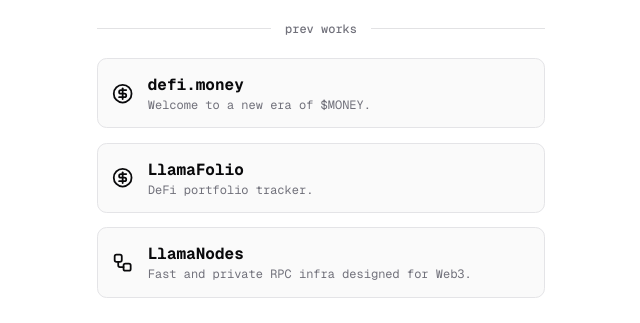
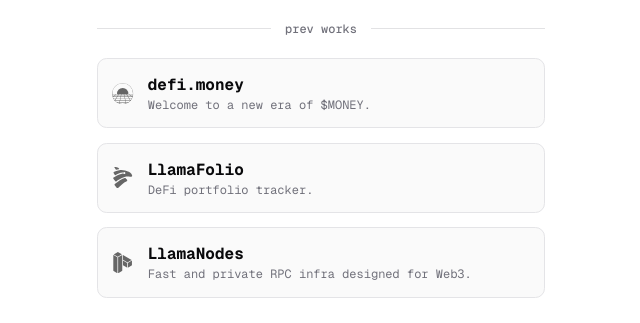
Before and after one commit to brenopolanski/brenopolanski.com, a Next.js app: page / in a window 1280 px wide. Shown: the part 823-1146 px from the top of the page, without its empty margins (319-959 px from the left). Built offline with nearby package versions, Linux system fonts and the light colour scheme; a web font is replaced by a local one.

Commit message:
refactor: update prev works section

```diff
--- a/src/app/page.tsx
+++ b/src/app/page.tsx
@@ -1,13 +1,11 @@
 'use client'
 
-import Link from 'next/link'
-
 import { Header } from '@/components/header/Header'
-import { CircleDollarSignIcon, WorkflowIcon } from '@/components/Icons'
 import { SectionDivider } from '@/components/SectionDivider'
 import { Links } from '@/components/sections/links/Links'
 import { Hero } from '@/components/sections/main/Hero'
 import { Newsletter } from '@/components/sections/main/Newsletter'
+import { PrevWorks } from '@/components/sections/prevWorks/PrevWorks'
 import { Projects } from '@/components/sections/projects/Projects'
 
 const Home = () => {
@@ -29,50 +27,8 @@ const Home = () => {
             <SectionDivider className="my-6" title="projects" />
             <Projects />
 
-            {/* Previous works section */}
             <SectionDivider className="my-6" title="prev&nbsp;works" />
-            <div className="space-y-4">
-              <Link
-                className="hover:bg-accent hover:text-accent-foreground dark:bg-input/30 dark:border-input dark:hover:bg-input/50 flex items-center rounded-lg border border bg-zinc-50 p-4 transition-colors"
-                href="https://github.com/defidotmoney"
-                rel="noopener noreferrer"
-                target="_blank"
-              >
-                <CircleDollarSignIcon className="mr-4 size-6 shrink-0" />
-                <div className="min-w-0 flex-grow">
-                  <p className="font-bold">defi.money</p>
-                  <p className="text-muted-foreground truncate text-xs">Welcome to a new era of $MONEY.</p>
-                </div>
-              </Link>
-
-              <Link
-                className="hover:bg-accent hover:text-accent-foreground dark:bg-input/30 dark:border-input dark:hover:bg-input/50 flex items-center rounded-lg border border bg-zinc-50 p-4 transition-colors"
-                href="https://github.com/llamafolio"
-                rel="noopener noreferrer"
-                target="_blank"
-              >
-                <CircleDollarSignIcon className="mr-4 size-6 shrink-0" />
-                <div className="min-w-0 flex-grow">
-                  <p className="font-bold">LlamaFolio</p>
-                  <p className="text-muted-foreground truncate text-xs">DeFi portfolio tracker.</p>
-                </div>
-              </Link>
-
-              <Link
-                className="hover:bg-accent hover:text-accent-foreground dark:bg-input/30 dark:border-input dark:hover:bg-input/50 flex items-center rounded-lg border border bg-zinc-50 p-4 transition-colors"
-                href="https://github.com/llamanodes"
-                rel="noopener noreferrer"
-                target="_blank"
-              >
-                <WorkflowIcon className="mr-4 size-6 shrink-0" />
-                <div className="min-w-0 flex-grow">
-                  <p className="font-bold">LlamaNodes</p>
-                  <p className="text-muted-foreground truncate text-xs">
-                    Fast and private RPC infra designed for Web3.
-                  </p>
-                </div>
-              </Link>
-            </div>
+            <PrevWorks />
           </div>
         </main>
       </div>
--- a/src/components/LinkCard.tsx
+++ b/src/components/LinkCard.tsx
@@ -8,17 +8,18 @@ interface ILinkCardProps extends React.ComponentProps<typeof Link> {
   icon?: React.ReactNode
   title: string
   description: string
+  isExternal?: boolean
 }
 
-export const LinkCard = ({ className, icon, title, description, ...props }: ILinkCardProps) => {
+export const LinkCard = ({ className, icon, title, description, isExternal = false, ...props }: ILinkCardProps) => {
   return (
     <Link
       className={cn(
         'hover:bg-accent hover:text-accent-foreground dark:bg-input/30 dark:border-input dark:hover:bg-input/50 flex items-center rounded-lg border bg-zinc-50 p-4 transition-colors',
         className,
       )}
-      rel="noopener noreferrer"
-      target="_blank"
+      rel={isExternal ? 'noopener noreferrer' : undefined}
+      target={isExternal ? '_blank' : undefined}
       {...props}
     >
       <If cond={Boolean(icon)}>{icon}</If>
--- a/src/components/sections/projects/Logos.tsx
+++ b/src/components/Logos.tsx
@@ -48,6 +48,26 @@ const BitcoinHojeLogo = (props: React.SVGProps<SVGSVGElement>) => {
   )
 }
 
+const DefiMoneyLogo = (props: React.SVGProps<SVGSVGElement>) => (
+  <svg fill="#666666" viewBox="0 0 32 32" xmlns="http://www.w3.org/2000/svg" {...props}>
+    <g clipPath="url(#a)">
+      <path
+        clipRule="evenodd"
+        d="M16 31.469c8.543 0 15.469-6.926 15.469-15.469S24.543.531 16 .531.531 7.457.531 16 7.457 31.469 16 31.469ZM16 32c8.837 0 16-7.163 16-16S24.837 0 16 0 0 7.163 0 16s7.163 16 16 16Z"
+        fillRule="evenodd"
+      />
+      <path d="M.297 16.771h31.41v.59H.296v-.59ZM.355 18.307h31.351v.59H.356v-.59ZM.652 20.314h30.701v.59H.653v-.59ZM1.418 22.791h29.166v.59H1.418v-.59ZM3.074 25.959h25.919v.59H3.074v-.59ZM5.965 28.959h20.074l-1.002.59H6.767l-.802-.59Z" />
+      <path d="m15.02 13.178-4.042 19.011-.577-.122 4.041-19.012.578.123ZM12.598 13.623 3.965 27.438l-.5-.313 8.632-13.815.5.313ZM6.254 17.305l-4.92 3.984-.372-.459 4.92-3.984.372.459ZM16.945 13.172l4.041 19.012.578-.123-4.041-19.012-.578.123ZM19.367 13.617 28 27.432l.5-.313-8.632-13.815-.5.313ZM25.71 17.299l4.921 3.984.372-.459-4.92-3.984-.372.459Z" />
+      <path d="M24.493 16.854H7.511a8.533 8.533 0 1 1 16.982 0Z" />
+    </g>
+    <defs>
+      <clipPath id="a">
+        <rect height="32" rx="16" width="32" />
+      </clipPath>
+    </defs>
+  </svg>
+)
+
 const DolarHojeLogo = (props: React.SVGProps<SVGSVGElement>) => {
   return (
     <svg
@@ -93,6 +113,25 @@ const DolarHojeLogo = (props: React.SVGProps<SVGSVGElement>) => {
     </svg>
   )
 }
+
+const LlamaFolioLogo = (props: React.SVGProps<SVGSVGElement>) => (
+  <svg fill="#666666" height="36" viewBox="0 0 32 36" width="32" xmlns="http://www.w3.org/2000/svg" {...props}>
+    <path d="M2.07983 0.991758L4.67233 4.58291C4.84429 4.82761 5.16835 4.91358 5.4395 4.78131C6.10086 4.45725 7.48309 3.90833 9.52005 3.67685C10.0227 3.61733 10.2542 3.02873 9.91687 2.65175C9.24229 1.8912 8.00556 0.872714 5.96859 0.389926C4.35488 -0.000272509 3.2372 -0.0333402 2.52294 0.0195681C2.04676 0.0526358 1.80206 0.608173 2.07983 0.991758Z" />
+    <path d="M31.9985 14.6553C32.0514 16.1764 30.6956 16.5733 28.8438 16.4079C28.824 16.4079 28.8042 16.4079 28.7909 16.4079C28.6785 16.3881 28.5727 16.3749 28.4536 16.3682C28.414 16.3682 28.3875 16.3682 28.3544 16.355C25.504 16.0309 22.27 16.0309 19.1947 16.8246C12.8193 18.4713 7.72022 22.3667 5.6105 24.1722C5.0219 24.6748 4.13568 24.5955 3.64628 23.9936L0.313061 19.8933C-0.196181 19.265 -0.0705242 18.3523 0.590829 17.8894C3.03122 16.1963 8.85113 12.4861 14.7835 11.2494C15.6036 11.0774 16.4765 10.9914 17.3958 10.9716C17.7662 11.7454 18.6326 12.1422 19.446 11.8843C20.3388 11.5933 20.8216 10.6211 20.524 9.7018C20.2264 8.78251 19.2675 8.27989 18.3746 8.56427C17.8984 8.71638 17.5479 9.0669 17.3628 9.49678C16.8469 9.46371 16.3509 9.45709 15.8747 9.47032C11.5891 9.60259 6.52317 12.4067 4.43991 13.6765C3.87776 14.0204 3.15688 13.8617 2.78652 13.3194L0.683419 10.2639C0.266766 9.6555 0.471786 8.8222 1.13314 8.48491C2.95847 7.53256 6.78771 5.83949 12.0719 5.02603C16.5162 4.35145 22.2105 6.41487 24.9352 7.57224C24.9352 7.57224 24.9617 7.58546 25.0146 7.6053C25.7355 7.86985 31.2313 10.0126 31.9258 14.0006C31.972 14.2188 31.9919 14.4371 31.9985 14.6619V14.6553Z" />
+    <path d="M2.56878 30.7987C2.0926 30.2167 2.17197 29.3569 2.74734 28.8675C5.03563 26.9496 10.6108 22.4193 14.4665 20.5212C16.444 19.5491 18.4479 18.8745 19.5523 18.5438C20.0748 18.3851 20.637 18.5504 20.9941 18.9671L23.3485 21.7117C23.9569 22.4193 23.699 23.5106 22.8459 23.8743C21.1197 24.615 18.2759 26.1824 14.7311 29.4032C11.2788 32.538 9.28152 34.3832 8.20351 35.3819C7.62152 35.9242 6.70224 35.858 6.19961 35.243L2.56217 30.8053L2.56878 30.7987Z" />
+  </svg>
+)
+
+const LlamaNodesLogo = (props: React.SVGProps<SVGSVGElement>) => (
+  <svg fill="#666666" height="41" viewBox="0 0 36 41" width="36" xmlns="http://www.w3.org/2000/svg" {...props}>
+    <path d="M35.1497 15.2937L27.8222 19.5267C27.4605 19.7411 27.0319 19.7411 26.6568 19.5267L18.6327 14.8918V5.75586L35.1229 15.2803C35.1229 15.2803 35.1363 15.2937 35.1631 15.3071L35.1497 15.2937Z" />
+    <path d="M35.8463 16.5124V24.9652C35.8463 25.3804 35.6186 25.7689 35.2569 25.9833L27.8624 30.2431L27.9026 30.0288C27.916 29.9484 27.916 29.8814 27.916 29.8011V21.7502C27.916 21.6564 27.916 21.5492 27.8892 21.4555C27.8892 21.3885 27.8758 21.3349 27.8624 21.2545C27.849 21.1742 27.8356 21.0938 27.8088 21C28.05 20.9464 28.2777 20.8661 28.5054 20.7321L35.8329 16.499L35.8463 16.5124Z" />
+    <path d="M26.5378 21.7365V29.7874C26.5378 29.908 26.4574 29.9883 26.4172 30.0017C26.3636 30.0285 26.2966 30.0553 26.1895 30.0017L18.6208 25.6481V16.4854L25.9484 20.7318C26.1359 20.8256 26.2699 20.9863 26.377 21.1605C26.4708 21.3212 26.5244 21.5222 26.5244 21.7365H26.5378Z" />
+    <path d="M16.5293 4.53658L8.61238 9.11795L1.05715 4.75091C0.936585 4.68394 0.789231 4.63035 0.655273 4.59016L8.04976 0.276715L8.49182 0.0221949C8.5588 -0.00459671 8.63917 -0.00459671 8.69276 0.00879909L16.5293 4.53658Z" />
+    <path d="M17.2262 5.75558V35.7086C17.2262 36.1373 16.9984 36.5124 16.6368 36.7267L9.22888 40.9999C9.26907 40.866 9.29586 40.6918 9.29586 40.5445V10.3102L17.2128 5.74219L17.2262 5.75558Z" />
+    <path d="M7.91692 10.3098V40.5442C7.91692 40.6647 7.83655 40.7451 7.79636 40.7585C7.75617 40.7853 7.6758 40.8121 7.56863 40.7585L0.589415 36.7264C0.227729 36.512 0 36.1236 0 35.7083V6.15714C0 6.04997 0.066979 5.9696 0.107166 5.9562C0.133958 5.92941 0.174145 5.91602 0.227729 5.91602C0.267916 5.91602 0.308103 5.92941 0.348291 5.9562L7.90352 10.3098H7.91692Z" />
+  </svg>
+)
 
 const PhootoAiLogo = (props: React.SVGProps<SVGSVGElement>) => {
   const id = useId()
@@ -148,4 +187,4 @@ const PhootoAiLogo = (props: React.SVGProps<SVGSVGElement>) => {
   )
 }
 
-export { BitcoinHojeLogo, DolarHojeLogo, PhootoAiLogo }
+export { BitcoinHojeLogo, DefiMoneyLogo, DolarHojeLogo, LlamaFolioLogo, LlamaNodesLogo, PhootoAiLogo }
--- /dev/null
+++ b/src/components/sections/prevWorks/PrevWorks.data.ts
@@ -0,0 +1,33 @@
+import { DefiMoneyLogo, LlamaFolioLogo, LlamaNodesLogo } from '@/components/Logos'
+
+export interface IPrevWork {
+  title: string
+  description: string
+  href: string
+  icon: React.ElementType
+  isExternal?: boolean
+}
+
+export const prevWorksData: IPrevWork[] = [
+  {
+    title: 'defi.money',
+    description: 'Welcome to a new era of $MONEY.',
+    icon: DefiMoneyLogo,
+    href: 'https://github.com/defidotmoney',
+    isExternal: true,
+  },
+  {
+    title: 'LlamaFolio',
+    description: 'DeFi portfolio tracker.',
+    icon: LlamaFolioLogo,
+    href: 'https://github.com/llamafolio',
+    isExternal: true,
+  },
+  {
+    title: 'LlamaNodes',
+    description: 'Fast and private RPC infra designed for Web3.',
+    icon: LlamaNodesLogo,
+    href: 'https://github.com/llamanodes',
+    isExternal: true,
+  },
+] as const
--- /dev/null
+++ b/src/components/sections/prevWorks/PrevWorks.tsx
@@ -0,0 +1,21 @@
+import { LinkCard } from '@/components/LinkCard'
+import { cn } from '@/lib/utils'
+
+import { prevWorksData } from './PrevWorks.data'
+
+export const PrevWorks = ({ className, ...props }: React.HTMLAttributes<HTMLDivElement>) => {
+  return (
+    <div className={cn('space-y-4', className)} {...props}>
+      {prevWorksData.map(({ title, description, href, icon: Icon, isExternal }) => (
+        <LinkCard
+          key={href}
+          description={description}
+          href={href}
+          icon={<Icon className="mr-4 size-6 shrink-0" />}
+          isExternal={isExternal}
+          title={title}
+        />
+      ))}
+    </div>
+  )
+}
--- a/src/components/sections/projects/Projects.data.ts
+++ b/src/components/sections/projects/Projects.data.ts
@@ -1,10 +1,11 @@
-import { BitcoinHojeLogo, DolarHojeLogo, PhootoAiLogo } from './Logos'
+import { BitcoinHojeLogo, DolarHojeLogo, PhootoAiLogo } from '@/components/Logos'
 
 export interface IProject {
   title: string
   description: string
   icon: React.ElementType
   href: string
+  isExternal?: boolean
 }
 
 export const projectData: IProject[] = [
@@ -13,17 +14,20 @@ export const projectData: IProject[] = [
     description: 'Professional headshots with AI.',
     icon: PhootoAiLogo,
     href: 'https://phooto.ai',
+    isExternal: true,
   },
   {
     title: 'Dólar Hoje',
     description: 'Track the price of the commercial dollar and tourism.',
     icon: DolarHojeLogo,
     href: 'https://dolarhoje.io',
+    isExternal: true,
   },
   {
     title: 'Bitcoin Hoje',
     description: 'Track the price of Bitcoin and other cryptos.',
     icon: BitcoinHojeLogo,
     href: 'https://bitcoinhoje.io',
+    isExternal: true,
   },
 ] as const
--- a/src/components/sections/projects/Projects.tsx
+++ b/src/components/sections/projects/Projects.tsx
@@ -7,12 +7,13 @@ import { projectData } from './Projects.data'
 export const Projects = ({ className, ...props }: React.HTMLAttributes<HTMLDivElement>) => {
   return (
     <div className={cn('space-y-4', className)} {...props}>
-      {projectData.map(({ title, description, icon: Icon, href }: IProject, index) => (
+      {projectData.map(({ title, description, icon: Icon, href, isExternal }: IProject, index) => (
         <LinkCard
           key={generateReactKey('project', index)}
           description={description}
           href={href}
           icon={<Icon className="mr-4 size-6 shrink-0" />}
+          isExternal={isExternal}
           title={title}
         />
       ))}
```
Also changed, not shown: src/components/Icons.tsx (+25 -38 lines), src/components/sections/links/Links.data.ts (+6 -8 lines), src/components/sections/links/Links.tsx (+2 -6 lines).
